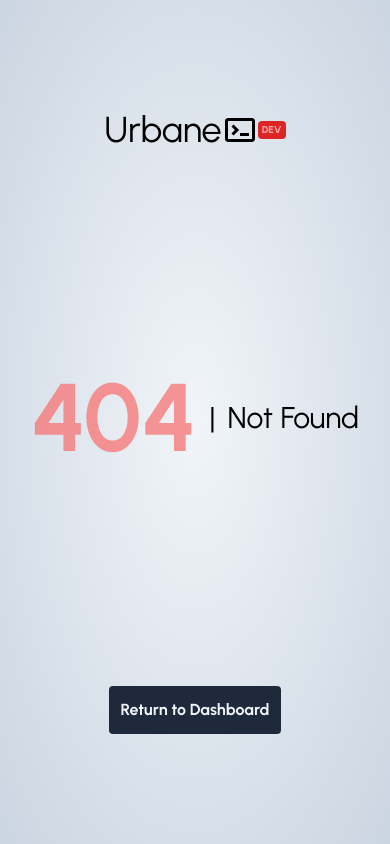
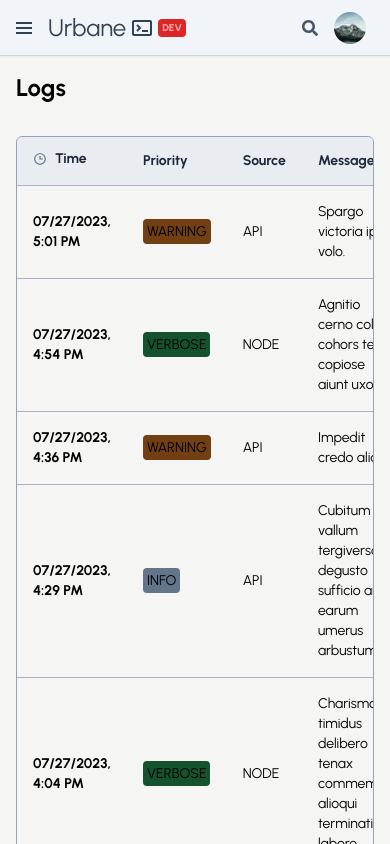
Before and after one commit to ZAKARYA123J/ocean-dashbord, a Next.js app: page /dashboard/logs in a window 390 px wide. Before the commit this address had no page. Shown: the top 844 px of the page. Built offline with nearby package versions, Linux system fonts and the light colour scheme.

Commit message:
Add Panel for mobile sidebar and Add Logs Page

```diff
--- a/package.json
+++ b/package.json
@@ -26,6 +26,7 @@
     "class-variance-authority": "^0.7.0",
     "clsx": "^2.0.0",
     "cmdk": "^0.2.0",
+    "date-fns": "^3.3.1",
     "eslint": "8.45.0",
     "eslint-config-next": "13.4.12",
     "lucide-react": "^0.279.0",
--- a/src/app/dashboard/components/data_table.tsx
+++ b/src/app/dashboard/components/data_table.tsx
@@ -30,7 +30,7 @@ export function DataTable<TData, TValue>({
   columns,
   data,
 }: DataTableProps<TData, TValue>) {
-  const [sorting, setSorting] = useState<SortingState>([]);
+  const [sorting, setSorting] = useState<SortingState>([{id: "time", desc: true}]);
 
   const table = useReactTable({
     data,
--- a/src/app/dashboard/components/navbar.tsx
+++ b/src/app/dashboard/components/navbar.tsx
@@ -14,24 +14,41 @@ import {
   AvatarFallback,
   AvatarImage,
 } from "@/shadcn/components/ui/avatar";
+import {
+  Sheet,
+  SheetClose,
+  SheetContent,
+  SheetDescription,
+  SheetFooter,
+  SheetHeader,
+  SheetTitle,
+  SheetTrigger,
+} from "@/shadcn/components/ui/sheet";
+import { DashboardSidebar } from "./sidebar";
 
 export function DashboardNav() {
   return (
     <nav className="tw-sticky tw-top-0 tw-z-30 tw-flex tw-max-h-14 tw-border-b tw-border-b-slate-300 tw-bg-slate-100 tw-p-3 tw-shadow-sm dark:tw-border-b-slate-600 dark:tw-bg-slate-950 lg:tw-justify-between">
       <span className="tw-mr-3 tw-block tw-self-center tw-text-2xl tw-text-slate-700 dark:tw-text-slate-400 lg:tw-hidden">
-        <BiMenu />
+        <Sheet>
+          <SheetTrigger asChild>
+            <BiMenu />
+          </SheetTrigger>
+          <SheetContent side={"left"} className="tw-w-[240px]">
+            <SheetHeader>
+              <Logo />
+            </SheetHeader>
+            <DashboardSidebar className="!tw-static tw-h-min !tw-p-0" />
+            <ToggleTheme className="" />
+          </SheetContent>
+        </Sheet>
       </span>
-      <span className="tw-inline-flex tw-grow tw-select-none tw-items-center tw-gap-1 tw-text-2xl tw-text-slate-700 dark:tw-text-slate-300">
-        Urbane <BiTerminal />{" "}
-        <span className="tw-rounded tw-bg-red-600 tw-p-1 tw-text-[10px]   tw-font-extrabold tw-leading-[10px] tw-text-red-300">
-          DEV
-        </span>
-      </span>
+      <Logo />
       {/*  Navitems */}
 
       <div className="tw-flex tw-items-center tw-gap-3">
         <CommandInputBox />
-        <ToggleTheme />
+        <ToggleTheme className="tw-hidden" />
 
         <span className="tw-hidden tw-text-xl tw-text-slate-700 tw-transition-colors hover:tw-text-slate-800 dark:tw-text-slate-300 hover:dark:tw-text-slate-200 lg:tw-block ">
           <NotificationPopover />
@@ -41,6 +58,17 @@ export function DashboardNav() {
         <span></span>
       </div>
     </nav>
+  );
+}
+
+function Logo() {
+  return (
+    <span className="tw-inline-flex tw-grow tw-select-none tw-items-center tw-gap-1 tw-text-2xl tw-text-slate-700 dark:tw-text-slate-300">
+      Urbane <BiTerminal />{" "}
+      <span className="tw-rounded tw-bg-red-600 tw-p-1 tw-text-[10px]   tw-font-extrabold tw-leading-[10px] tw-text-red-300">
+        DEV
+      </span>
+    </span>
   );
 }
 
@@ -61,10 +89,10 @@ function NotificationPopover() {
         </span>
       </PopoverTrigger>
       <PopoverContent sideOffset={18} className="tw-mr-1">
-        <div className="tw-border-b dark:tw-border-b-slate-600 tw-border-b-slate-400 tw-p-3 tw-font-bold tw-text-slate-800 dark:tw-text-slate-200">
+        <div className="tw-border-b tw-border-b-slate-400 tw-p-3 tw-font-bold tw-text-slate-800 dark:tw-border-b-slate-600 dark:tw-text-slate-200">
           NOTIFICATIONS (2)
         </div>
-        <div className="tw-grid tw-divide-y dark:tw-divide-slate-600 tw-divide-slate-400">
+        <div className="tw-grid tw-divide-y tw-divide-slate-400 dark:tw-divide-slate-600">
           <NotificationItem
             title="Subscription Renewal"
             summary="Your subscription has been renewed till 24/03/2028."
@@ -87,12 +115,14 @@ function NotificationItem({
   summary: string;
 }) {
   return (
-    <div className="tw-grid tw-min-h-min tw-cursor-pointer tw-grid-flow-col tw-auto-rows-min tw-items-center tw-justify-around tw-gap-x-2 tw-bg-slate-100 dark:tw-bg-slate-900 tw-p-4 tw-text-sm dark:hover:tw-bg-slate-800 hover:tw-bg-slate-200">
-      <span className="tw-row-span-2 tw-h-9 tw-w-9 tw-rounded-full tw-border tw-border-slate-300 dark:tw-border-slate-600 tw-bg-slate-50 dark:tw-bg-slate-950 tw-p-2 tw-text-lg dark:tw-text-slate-400 tw-text-slate-500">
+    <div className="tw-grid tw-min-h-min tw-cursor-pointer tw-grid-flow-col tw-auto-rows-min tw-items-center tw-justify-around tw-gap-x-2 tw-bg-slate-100 tw-p-4 tw-text-sm hover:tw-bg-slate-200 dark:tw-bg-slate-900 dark:hover:tw-bg-slate-800">
+      <span className="tw-row-span-2 tw-h-9 tw-w-9 tw-rounded-full tw-border tw-border-slate-300 tw-bg-slate-50 tw-p-2 tw-text-lg tw-text-slate-500 dark:tw-border-slate-600 dark:tw-bg-slate-950 dark:tw-text-slate-400">
         <FaExclamation />
       </span>
       <span className="tw-font-bold">{title}</span>
-      <span className="tw-text-slate-600 dark:tw-text-slate-400">{summary}</span>
+      <span className="tw-text-slate-600 dark:tw-text-slate-400">
+        {summary}
+      </span>
     </div>
   );
 }
--- a/src/app/dashboard/components/sidebar.tsx
+++ b/src/app/dashboard/components/sidebar.tsx
@@ -3,12 +3,18 @@
 import { usePathname } from "next/navigation";
 import Link from "next/link";
 import { routes } from "../consts";
+import { cn } from "@/shadcn/utils";
 
-export function DashboardSidebar() {
+export function DashboardSidebar({ className }: { className?: string }) {
   const currentPath = usePathname();
 
   return (
-    <aside className="tw-fixed tw-hidden tw-h-full tw-w-52 tw-border-r tw-border-r-slate-300 tw-bg-slate-100 tw-p-1 tw-text-lg tw-font-semibold tw-text-slate-500 dark:tw-border-r-slate-600 dark:tw-bg-slate-950 lg:tw-block">
+    <aside
+      className={cn(
+        className,
+        "tw-fixed tw-h-full tw-w-52 tw-bg-slate-100 tw-p-1 tw-text-lg tw-font-semibold tw-text-slate-500 dark:tw-border-r-slate-600 dark:tw-bg-slate-950 lg:tw-block lg:tw-border-r lg:tw-border-r-slate-300",
+      )}
+    >
       <div className="tw-my-4 tw-flex tw-flex-col tw-gap-2">
         {routes.map((val) => {
           return (
--- a/src/app/dashboard/components/toggle_theme.tsx
+++ b/src/app/dashboard/components/toggle_theme.tsx
@@ -9,10 +9,10 @@ import {
   SelectTrigger,
   SelectValue,
 } from "@/shadcn/components/ui/select";
-import { Monitor, MoonStar, Sun } from "lucide-react";
 import { useEffect, useState } from "react";
+import { cn } from "@/shadcn/utils";
 
-export default function ToggleTheme() {
+export default function ToggleTheme({className}: {className?: string}) {
   const [mounted, setMounted] = useState(false);
   const { theme, setTheme } = useTheme();
 
@@ -25,7 +25,7 @@ export default function ToggleTheme() {
   }
 
   return (
-    <div className="tw-hidden lg:tw-block">
+    <div className={cn(className, "lg:tw-block")}>
       <Select defaultValue={theme} onValueChange={(newTheme) => setTheme(newTheme)}>
         <SelectTrigger>
           <SelectValue/>
--- a/src/app/dashboard/layout.tsx
+++ b/src/app/dashboard/layout.tsx
@@ -16,7 +16,7 @@ export default function DashboardLayout({
     <div className="tw-flex tw-flex-col">
       <DashboardNav />
       <div>
-        <DashboardSidebar />
+        <DashboardSidebar className="tw-hidden"/>
         <main className="lg:tw-ml-52">{children}</main>
       </div>
     </div>
--- /dev/null
+++ b/src/app/dashboard/logs/columns.tsx
@@ -0,0 +1,75 @@
+"use client";
+
+import { ColumnDef } from "@tanstack/react-table";
+import { Log } from "./log";
+import { BiTime } from "react-icons/bi";
+import {format } from "date-fns";
+import { cn } from "@/shadcn/utils";
+
+export const userColumns: ColumnDef<Log>[] = [
+  {
+    accessorKey: "time",
+    header: ({ column }) => (
+      <button
+        onClick={() => column.toggleSorting(column.getIsSorted() === "asc")}
+        className="tw-inline-flex tw-items-center tw-gap-2"
+      >
+        <span className="tw-text-slate-500">
+          <BiTime />
+        </span>
+        Time
+      </button>
+    ),
+    cell({ row }) {
+      const value = row.getValue("time") as string;
+      const formattedTime = format(value, "Pp")
+      return <span  className="tw-font-bold">{formattedTime}</span>;
+    },
+  },
+  {
+    accessorKey: "priority",
+    header: ({ column }) => (
+      <button
+        onClick={() => column.toggleSorting(column.getIsSorted() === "asc")}
+        className="tw-inline-flex tw-items-center tw-gap-2"
+      >
+        Priority
+      </button>
+    ),
+    cell({row}) {
+        const value = row.getValue("priority") as string;
+        var color: string = "";
+        switch(value) {
+          case "VERBOSE": color = "tw-bg-green-900"; break;
+          case "INFO": color = "tw-bg-slate-500"; break;
+          case "DEBUG": color = "tw-bg-sky-900"; break;
+          case "WARNING": color = "tw-bg-yellow-900"; break;
+          case "ERROR": color = "tw-bg-red-900"; break;
+        }
+
+        return <span className={cn(color, "tw-p-1 tw-rounded")}>{value}</span>
+    },
+  },
+  {
+    accessorKey: "source",
+    header: ({ column }) => (
+      <button
+        onClick={() => column.toggleSorting(column.getIsSorted() === "asc")}
+        className="tw-inline-flex tw-items-center tw-gap-2"
+      >
+        Source
+      </button>
+    ),
+  },
+  {
+    accessorKey: "message",
+    header: ({ column }) => (
+      <button
+        onClick={() => column.toggleSorting(column.getIsSorted() === "asc")}
+        className="tw-inline-flex tw-items-center tw-gap-2"
+      >
+        Message
+      </button>
+    ),
+  },
+];
--- /dev/null
+++ b/src/app/dashboard/logs/log.ts
@@ -0,0 +1,27 @@
+import { faker } from "@faker-js/faker";
+
+export type Log = {
+  time: Date;
+  priority: "VERBOSE" | "INFO" | "DEBUG" | "WARNING" | "ERROR";
+  message: String;
+  source: "NODE" | "API";
+};
+
+function createRandomLog(): Log {
+  return {
+    time: faker.date.recent(),
+    priority: faker.helpers.arrayElement([
+      "VERBOSE",
+      "INFO",
+      "DEBUG",
+      "WARNING",
+      "ERROR",
+    ]),
+    message: faker.lorem.sentence(),
+    source: faker.helpers.arrayElement(["NODE", "API"]),
+  };
+}
+
+export const userData = faker.helpers.multiple(createRandomLog, {
+  count: 100,
+});
--- /dev/null
+++ b/src/app/dashboard/logs/page.tsx
@@ -0,0 +1,14 @@
+import { DataTable } from "../components/data_table";
+import { userColumns } from "./columns";
+import { userData } from "./log";
+
+export default function Logs() {
+  return (
+    <div className="tw-min-h-full-minus-header tw-bg-stone-100 dark:tw-bg-slate-900">
+      <h1 className="tw-p-4 tw-text-2xl tw-font-bold">Logs</h1>
+      <div className="tw-p-4 ">
+        <DataTable columns={userColumns} data={userData} />
+      </div>
+    </div>
+  );
+}
--- /dev/null
+++ b/src/shadcn/components/ui/sheet.tsx
@@ -0,0 +1,140 @@
+"use client"
+
+import * as React from "react"
+import * as SheetPrimitive from "@radix-ui/react-dialog"
+import { cva, type VariantProps } from "class-variance-authority"
+import { X } from "lucide-react"
+
+import { cn } from "@/shadcn/utils"
+
+const Sheet = SheetPrimitive.Root
+
+const SheetTrigger = SheetPrimitive.Trigger
+
+const SheetClose = SheetPrimitive.Close
+
+const SheetPortal = SheetPrimitive.Portal
+
+const SheetOverlay = React.forwardRef<
+  React.ElementRef<typeof SheetPrimitive.Overlay>,
+  React.ComponentPropsWithoutRef<typeof SheetPrimitive.Overlay>
+>(({ className, ...props }, ref) => (
+  <SheetPrimitive.Overlay
+    className={cn(
+      "tw-fixed tw-inset-0 tw-z-50 tw-bg-black/80 tw- data-[state=open]:tw-animate-in data-[state=closed]:tw-animate-out data-[state=closed]:tw-fade-out-0 data-[state=open]:tw-fade-in-0",
+      className
+    )}
+    {...props}
+    ref={ref}
+  />
+))
+SheetOverlay.displayName = SheetPrimitive.Overlay.displayName
+
+const sheetVariants = cva(
+  "tw-fixed tw-z-50 tw-gap-4 tw-bg-white tw-p-6 tw-shadow-lg tw-transition tw-ease-in-out data-[state=open]:tw-animate-in data-[state=closed]:tw-animate-out data-[state=closed]:tw-duration-300 data-[state=open]:tw-duration-500 dark:tw-bg-slate-950",
+  {
+    variants: {
+      side: {
+        top: "tw-inset-x-0 tw-top-0 tw-border-b data-[state=closed]:tw-slide-out-to-top data-[state=open]:tw-slide-in-from-top",
+        bottom:
+          "tw-inset-x-0 tw-bottom-0 tw-border-t data-[state=closed]:tw-slide-out-to-bottom data-[state=open]:tw-slide-in-from-bottom",
+        left: "tw-inset-y-0 tw-left-0 tw-h-full tw-w-3/4 tw-border-r dark:tw-border-r-slate-600 tw-border-r-slate-400 data-[state=closed]:tw-slide-out-to-left data-[state=open]:tw-slide-in-from-left sm:tw-max-w-sm",
+        right:
+          "tw-inset-y-0 tw-right-0 tw-h-full tw-w-3/4 tw- tw-border-l  data-[state=closed]:tw-slide-out-to-right data-[state=open]:tw-slide-in-from-right sm:tw-max-w-sm",
+      },
+    },
+    defaultVariants: {
+      side: "right",
+    },
+  }
+)
+
+interface SheetContentProps
+  extends React.ComponentPropsWithoutRef<typeof SheetPrimitive.Content>,
+    VariantProps<typeof sheetVariants> {}
+
+const SheetContent = React.forwardRef<
+  React.ElementRef<typeof SheetPrimitive.Content>,
+  SheetContentProps
+>(({ side = "right", className, children, ...props }, ref) => (
+  <SheetPortal>
+    <SheetOverlay />
+    <SheetPrimitive.Content
+      ref={ref}
+      className={cn(sheetVariants({ side }), className)}
+      {...props}
+    >
+      {children}
+      <SheetPrimitive.Close className="tw-absolute tw-right-4 tw-top-4 tw-rounded-sm tw-opacity-70 tw-ring-offset-white tw-transition-opacity hover:tw-opacity-100 focus:tw-outline-none focus:tw-ring-2 focus:tw-ring-slate-950 focus:tw-ring-offset-2 disabled:tw-pointer-events-none data-[state=open]:tw-bg-slate-100 dark:tw-ring-offset-slate-950 dark:focus:tw-ring-slate-300 dark:data-[state=open]:tw-bg-slate-800">
+        <X className="tw-h-4 tw-w-4" />
+        <span className="tw-sr-only">Close</span>
+      </SheetPrimitive.Close>
+    </SheetPrimitive.Content>
+  </SheetPortal>
+))
+SheetContent.displayName = SheetPrimitive.Content.displayName
+
+const SheetHeader = ({
+  className,
+  ...props
+}: React.HTMLAttributes<HTMLDivElement>) => (
+  <div
+    className={cn(
+      "tw-flex tw-flex-col tw-space-y-2 tw-text-center sm:tw-text-left",
+      className
+    )}
+    {...props}
+  />
+)
+SheetHeader.displayName = "SheetHeader"
+
+const SheetFooter = ({
+  className,
+  ...props
+}: React.HTMLAttributes<HTMLDivElement>) => (
+  <div
+    className={cn(
+      "tw-flex tw-flex-col-reverse sm:tw-flex-row sm:tw-justify-end sm:tw-space-x-2",
+      className
+    )}
+    {...props}
+  />
+)
+SheetFooter.displayName = "SheetFooter"
+
+const SheetTitle = React.forwardRef<
+  React.ElementRef<typeof SheetPrimitive.Title>,
+  React.ComponentPropsWithoutRef<typeof SheetPrimitive.Title>
+>(({ className, ...props }, ref) => (
+  <SheetPrimitive.Title
+    ref={ref}
+    className={cn("tw-text-lg tw-font-semibold tw-text-slate-950 dark:tw-text-slate-50", className)}
+    {...props}
+  />
+))
+SheetTitle.displayName = SheetPrimitive.Title.displayName
+
+const SheetDescription = React.forwardRef<
+  React.ElementRef<typeof SheetPrimitive.Description>,
+  React.ComponentPropsWithoutRef<typeof SheetPrimitive.Description>
+>(({ className, ...props }, ref) => (
+  <SheetPrimitive.Description
+    ref={ref}
+    className={cn("tw-text-sm tw-text-slate-500 dark:tw-text-slate-400", className)}
+    {...props}
+  />
+))
+SheetDescription.displayName = SheetPrimitive.Description.displayName
+
+export {
+  Sheet,
+  SheetPortal,
+  SheetOverlay,
+  SheetTrigger,
+  SheetClose,
+  SheetContent,
+  SheetHeader,
+  SheetFooter,
+  SheetTitle,
+  SheetDescription,
+}
```
Also changed, not shown: 1 other file (tests, documents, lock files or other folders).
